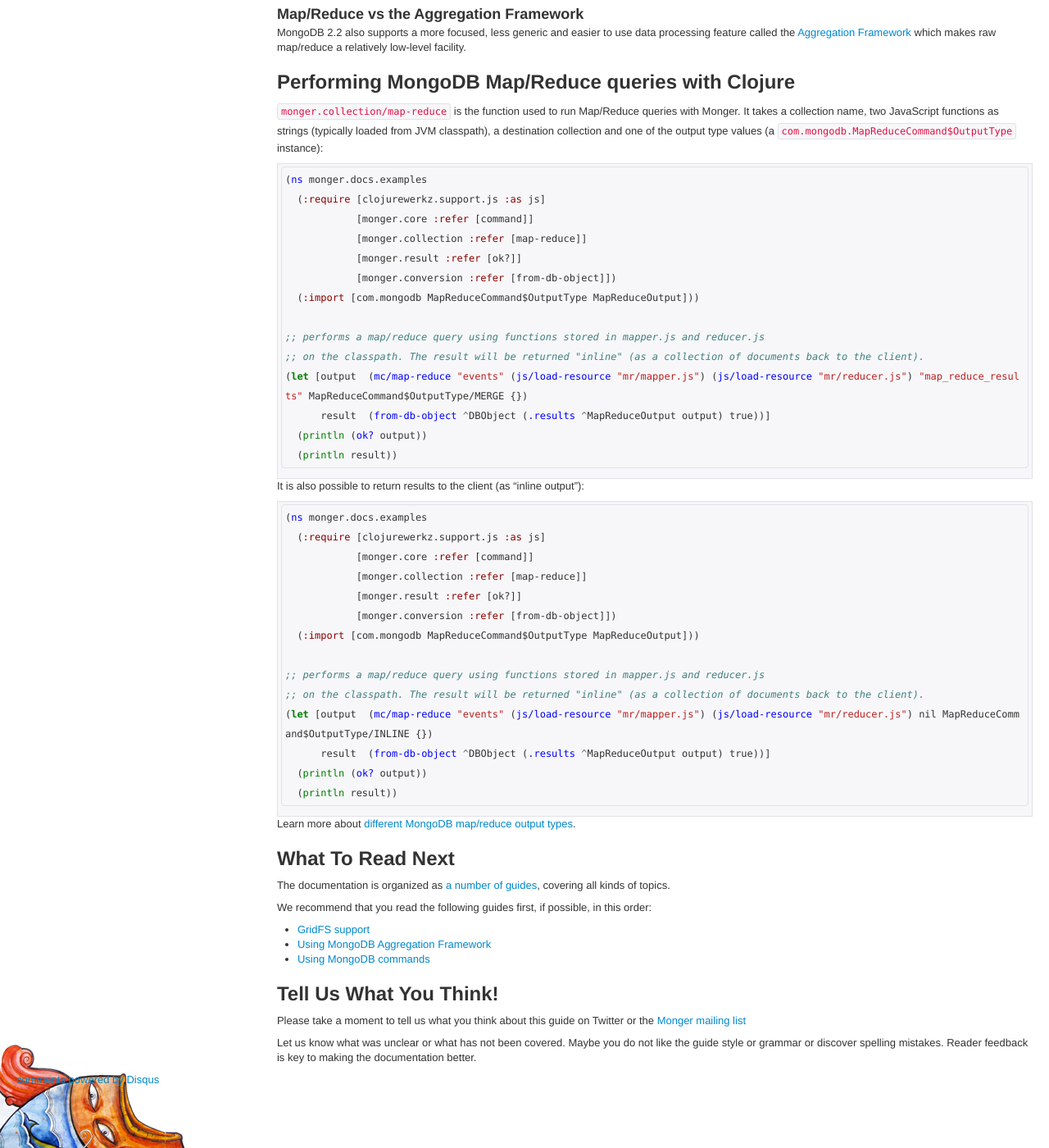
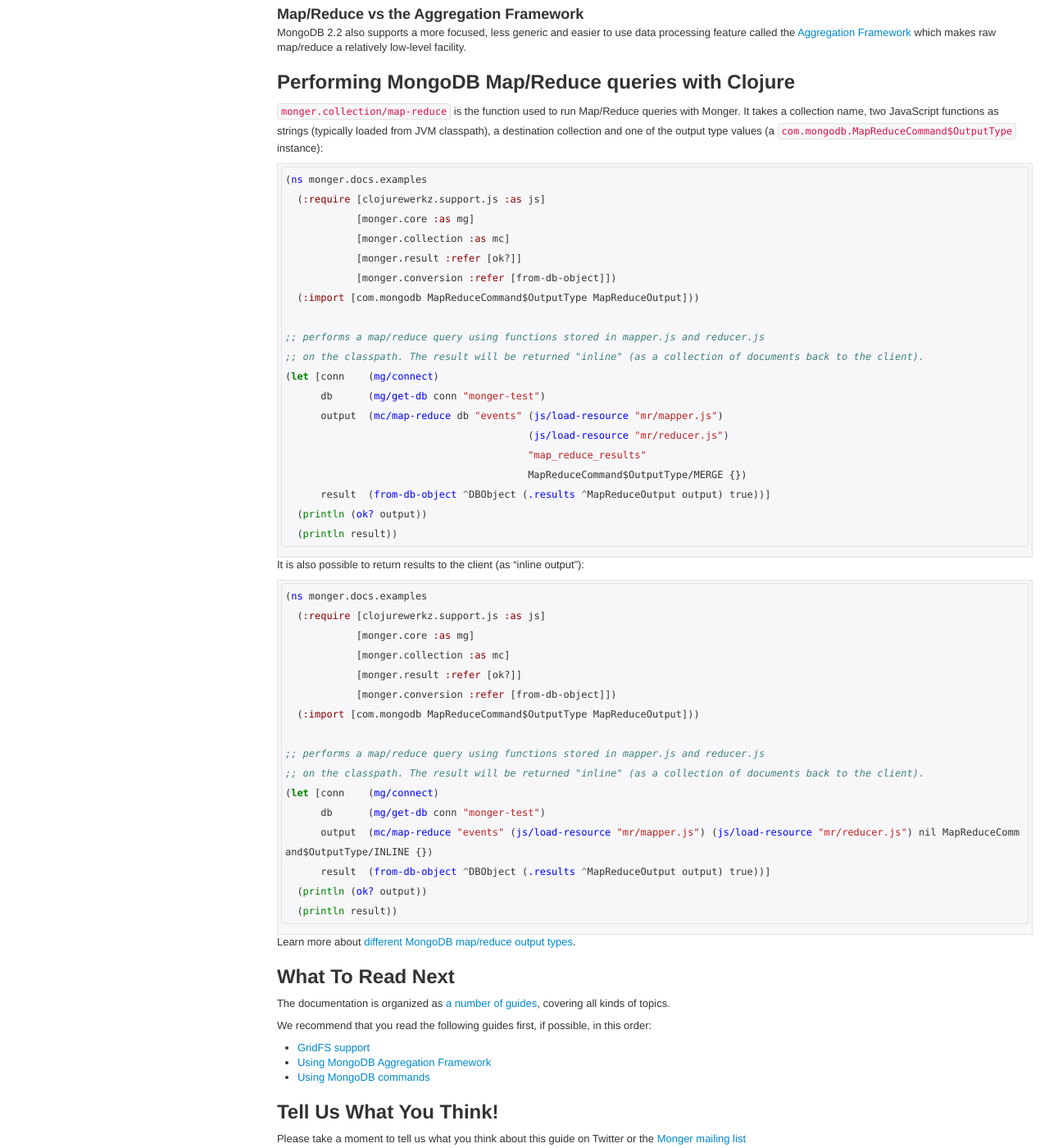
Before and after one commit to clojurewerkz/monger.docs, a Jekyll site: the page built from articles/mapreduce.md, in a window 1280 px wide and 1400 px high, scrolled down 570 px. Shown: the whole window at 82% size. Built offline with Jekyll 4.4.1, drawn with Linux system fonts in a browser that asks for light colours; some web fonts are replaced; comment, search, counter and statistics services are not loaded.

Commit message:
Port Map/reduce guide

````diff
--- a/articles/mapreduce.md
+++ b/articles/mapreduce.md
@@ -67,15 +67,20 @@
 ``` clojure
 (ns monger.docs.examples
   (:require [clojurewerkz.support.js :as js]
-            [monger.core :refer [command]]
-            [monger.collection :refer [map-reduce]]
+            [monger.core :as mg]
+            [monger.collection :as mc]
             [monger.result :refer [ok?]]
             [monger.conversion :refer [from-db-object]])
   (:import [com.mongodb MapReduceCommand$OutputType MapReduceOutput]))
 
 ;; performs a map/reduce query using functions stored in mapper.js and reducer.js
 ;; on the classpath. The result will be returned "inline" (as a collection of documents back to the client).
-(let [output  (mc/map-reduce "events" (js/load-resource "mr/mapper.js") (js/load-resource "mr/reducer.js") "map_reduce_results" MapReduceCommand$OutputType/MERGE {})
+(let [conn    (mg/connect)
+      db      (mg/get-db conn "monger-test")
+      output  (mc/map-reduce db "events" (js/load-resource "mr/mapper.js")
+                                         (js/load-resource "mr/reducer.js")
+                                         "map_reduce_results"
+                                         MapReduceCommand$OutputType/MERGE {})
       result  (from-db-object ^DBObject (.results ^MapReduceOutput output) true))]
   (println (ok? output))
   (println result))
@@ -86,15 +91,17 @@
 ``` clojure
 (ns monger.docs.examples
   (:require [clojurewerkz.support.js :as js]
-            [monger.core :refer [command]]
-            [monger.collection :refer [map-reduce]]
+            [monger.core :as mg]
+            [monger.collection :as mc]
             [monger.result :refer [ok?]]
             [monger.conversion :refer [from-db-object]])
   (:import [com.mongodb MapReduceCommand$OutputType MapReduceOutput]))
 
 ;; performs a map/reduce query using functions stored in mapper.js and reducer.js
 ;; on the classpath. The result will be returned "inline" (as a collection of documents back to the client).
-(let [output  (mc/map-reduce "events" (js/load-resource "mr/mapper.js") (js/load-resource "mr/reducer.js") nil MapReduceCommand$OutputType/INLINE {})
+(let [conn    (mg/connect)
+      db      (mg/get-db conn "monger-test")
+      output  (mc/map-reduce "events" (js/load-resource "mr/mapper.js") (js/load-resource "mr/reducer.js") nil MapReduceCommand$OutputType/INLINE {})
       result  (from-db-object ^DBObject (.results ^MapReduceOutput output) true))]
   (println (ok? output))
   (println result))
````
